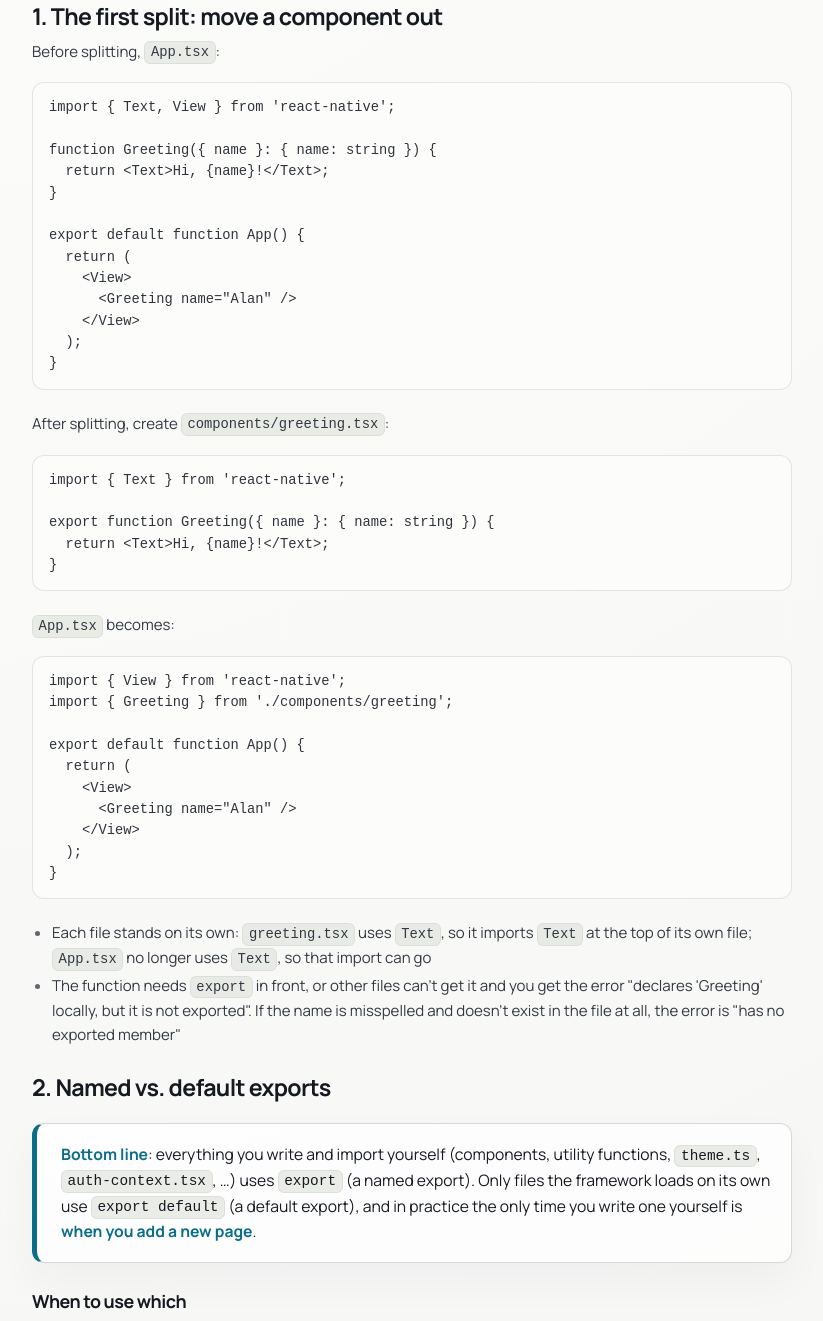
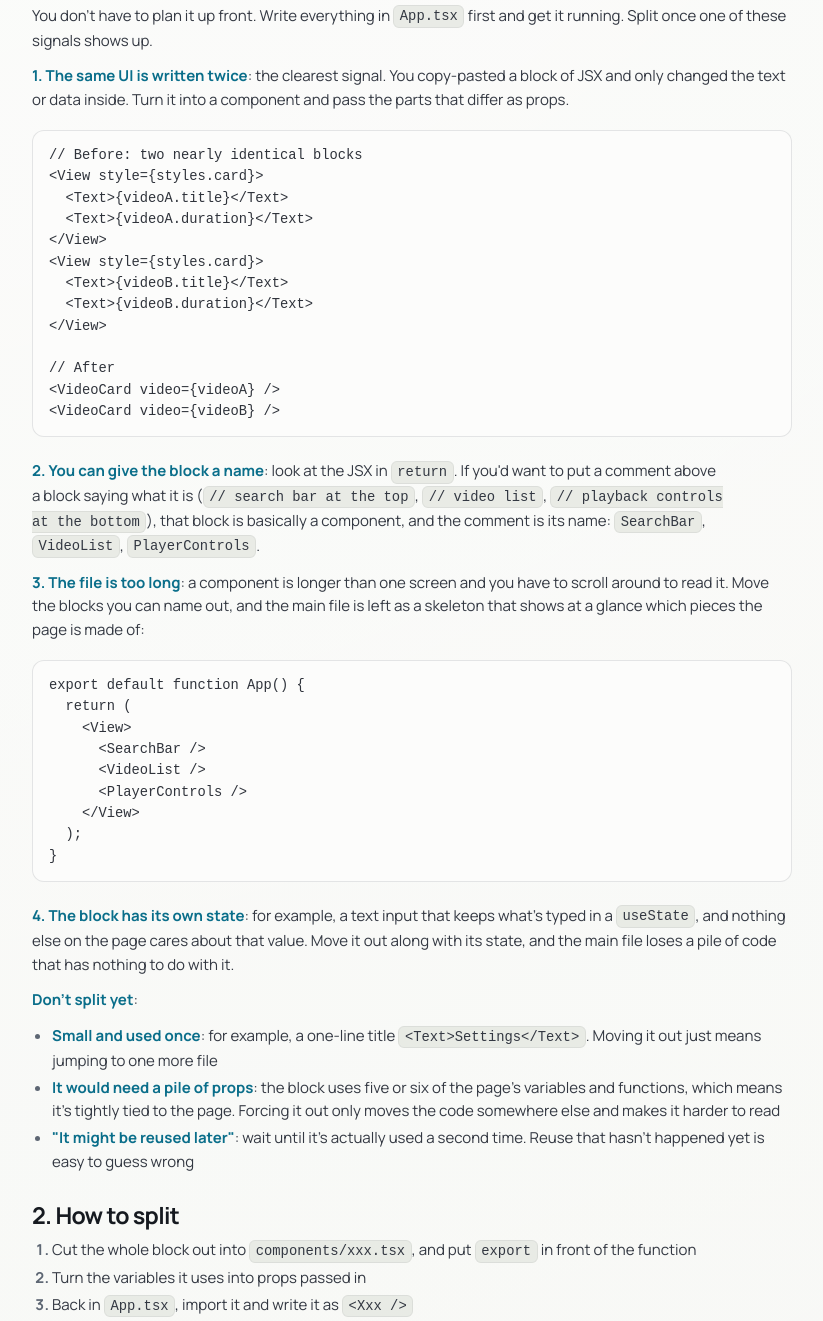
Before and after one commit to TheAlanWang/TheAlanWang.github.io, an Eleventy site: page src/posts/knowledge/mobile/modules-basics.md in a window 1280 px wide. Shown: the part 956-2277 px from the top of the page, without its empty margins (228-1051 px from the left). Built offline with nearby package versions, Linux system fonts and the light colour scheme; Eleventy itself is replaced by a stand-in of ours; code samples lack their colours; files that its build step writes are made by us from their sources.

Commit message:
Sync Modules Basics with note: add When to split and How to split

````diff
--- a/src/posts/knowledge/mobile/modules-basics.md
+++ b/src/posts/knowledge/mobile/modules-basics.md
@@ -1,7 +1,7 @@
 ---
 layout: layouts/post.njk
 title: Modules Basics
-description: Splitting a React Native app into files with ES Modules, named vs. default exports and when each is used, import paths and the @/ alias, and how to organize folders.
+description: When and how to split a React Native app into files, ES Modules, named vs. default exports and when each is used, import paths and the @/ alias, and how to organize folders.
 excerpt: How to split an Expo app into files, why only pages use export default, and how import paths and folders are organized.
 date: 2026-10-11T12:00:00-07:00
 category: Knowledge
@@ -18,8 +18,6 @@ templateEngineOverride: md
 With all the code in `App.tsx`, the file grows to hundreds of lines once you have a few components, and things get hard to find.
 Splitting files means: **one component per file, imported wherever it's used.**
 
-When to split: a component is longer than one screen, or two places need the same piece of UI.
-
 ## Overview
 | Concept | In one line | Example |
 | --- | --- | --- |
@@ -30,7 +28,53 @@ When to split: a component is longer than one screen, or two places need the sam
 | Path | Tells import which file to look in | `./`, `../`, `@/` |
 | Folders | Group files by purpose | `components/`, `api/`, `theme.ts` |
 
-## 1. The first split: move a component out
+## 1. When to split
+You don't have to plan it up front. Write everything in `App.tsx` first and get it running. Split once one of these signals shows up.
+
+**1. The same UI is written twice**: the clearest signal. You copy-pasted a block of JSX and only changed the text or data inside. Turn it into a component and pass the parts that differ as props.
+```tsx
+// Before: two nearly identical blocks
+<View style={styles.card}>
+  <Text>{videoA.title}</Text>
+  <Text>{videoA.duration}</Text>
+</View>
+<View style={styles.card}>
+  <Text>{videoB.title}</Text>
+  <Text>{videoB.duration}</Text>
+</View>
+
+// After
+<VideoCard video={videoA} />
+<VideoCard video={videoB} />
+```
+
+**2. You can give the block a name**: look at the JSX in `return`. If you'd want to put a comment above a block saying what it is (`// search bar at the top`, `// video list`, `// playback controls at the bottom`), that block is basically a component, and the comment is its name: `SearchBar`, `VideoList`, `PlayerControls`.
+
+**3. The file is too long**: a component is longer than one screen and you have to scroll around to read it. Move the blocks you can name out, and the main file is left as a skeleton that shows at a glance which pieces the page is made of:
+```tsx
+export default function App() {
+  return (
+    <View>
+      <SearchBar />
+      <VideoList />
+      <PlayerControls />
+    </View>
+  );
+}
+```
+
+**4. The block has its own state**: for example, a text input that keeps what's typed in a `useState`, and nothing else on the page cares about that value. Move it out along with its state, and the main file loses a pile of code that has nothing to do with it.
+
+**Don't split yet**:
+- **Small and used once**: for example, a one-line title `<Text>Settings</Text>`. Moving it out just means jumping to one more file
+- **It would need a pile of props**: the block uses five or six of the page's variables and functions, which means it's tightly tied to the page. Forcing it out only moves the code somewhere else and makes it harder to read
+- **"It might be reused later"**: wait until it's actually used a second time. Reuse that hasn't happened yet is easy to guess wrong
+
+## 2. How to split
+1. Cut the whole block out into `components/xxx.tsx`, and put `export` in front of the function
+2. Turn the variables it uses into props passed in
+3. Back in `App.tsx`, import it and write it as `<Xxx />`
+
 Before splitting, `App.tsx`:
 ```tsx
 import { Text, View } from 'react-native';
@@ -73,7 +117,7 @@ export default function App() {
 - Each file stands on its own: `greeting.tsx` uses `Text`, so it imports `Text` at the top of its own file; `App.tsx` no longer uses `Text`, so that import can go
 - The function needs `export` in front, or other files can't get it and you get the error "declares 'Greeting' locally, but it is not exported". If the name is misspelled and doesn't exist in the file at all, the error is "has no exported member"
 
-## 2. Named vs. default exports
+## 3. Named vs. default exports
 > **Bottom line**: everything you write and import yourself (components, utility functions, `theme.ts`, `auth-context.tsx`, …) uses `export` (a named export). Only files the framework loads on its own use `export default` (a default export), and in practice the only time you write one yourself is **when you add a new page**.
 
 ### When to use which
@@ -134,7 +178,8 @@ Expo Router pages work the same way: you never call any page. Wherever the user
 
 ### What `default` is
 **Where it comes from**: `export` / `import` / `default` are built-in JavaScript syntax called **ES Modules**.
-- **ES** = ECMAScript, JavaScript's official standard name; **Module** = each file is a module. What's inside is only usable within that file by default; to let others use it you `export` it, and to use someone else's you `import` it
+- **ES** = ECMAScript, JavaScript's official standard name
+- **Module** = each file is a module. What's inside is only usable within that file by default; to let others use it you `export` it, and to use someone else's you `import` it
 - Added to JavaScript in 2015. Before that there was no official way, so Node.js invented its own system, CommonJS: `require('./x')`, `module.exports = ...`
 - You'll see both in an Expo project: the `.ts` / `.tsx` files you write are all ES Modules; config files like `eslint.config.js` often still use `require` / `module.exports`
 - React Native also uses `require` for local images: `<Image source={require('./logo.png')} />`
@@ -189,7 +234,7 @@ import { useState } from 'react';                     // this library uses named
 
 **Exercise**: create `utils.ts` that exports `APP_NAME` and `double`, import both in `App.tsx` with one import line, and display `{APP_NAME}` and `{double(21)}`.
 
-## 3. Writing paths
+## 4. Writing paths
 | Form | Meaning | Example |
 | --- | --- | --- |
 | `./` | The folder the current file is in | `./components/greeting` in `App.tsx` |
@@ -243,7 +288,7 @@ import { usePalette } from '@/theme';
 import { AuthProvider } from '@/auth/auth-context';
 ```
 
-## 4. Organizing folders
+## 5. Organizing folders
 A common layout:
 
 | Folder | What goes in it |
````
